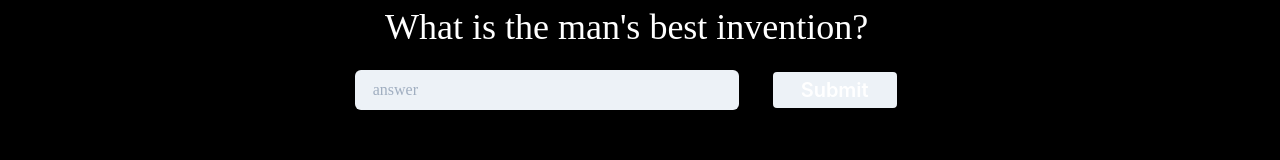
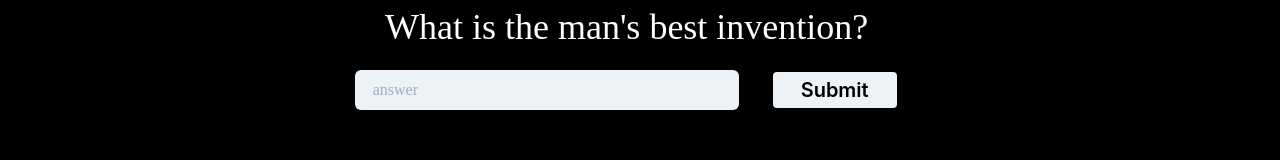
Before and after one commit to Owlean/OwlsDen, a Next.js app: page / in a window 1280 px wide. Both pictures are taken after a click on the element 633 px from the left and 158 px from the top of the page. Shown: the part 381-541 px from the top of the page. Built offline with nearby package versions, Linux system fonts and the light colour scheme.

Commit message:
style: mystery question black

```diff
--- a/components/mysteryQuestion.js
+++ b/components/mysteryQuestion.js
@@ -33,7 +33,7 @@ const MysteryQuestion = (props) => {
                     color="black"
                     onChange={handleChange}>
                 </Input>
-                <Button margin="2vh" width="10vw" fontSize={{base: "10px", lg: "20px"}}  border="2px" borderColor="black" onClick={() => inputCheck()}>Submit</Button>
+                <Button color="black" margin="2vh" width="10vw" fontSize={{base: "10px", lg: "20px"}}  border="2px" borderColor="black" onClick={() => inputCheck()}>Submit</Button>
             </Flex>
         </Flex>
         <Flex  display={typeof(answer) === 'string' ? "none" : "flex"}
```
